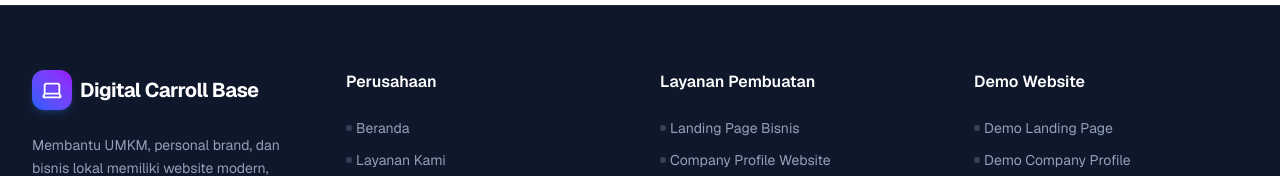
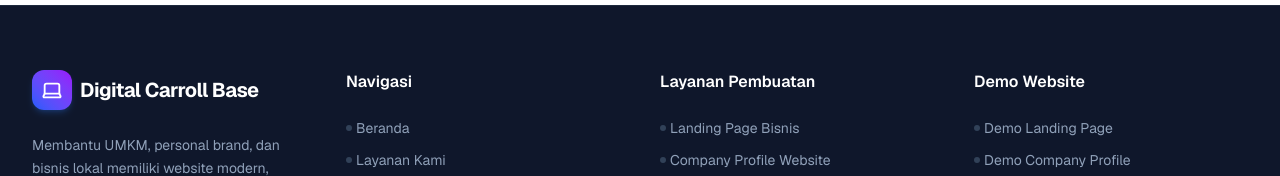
Before and after one commit to aul-ar/digital-carroll-base, a Next.js app: page / in a window 1280 px wide. Shown: the part 10447-10623 px from the top of the page. Built offline with nearby package versions, Linux system fonts and the light colour scheme.

Commit message:
Update footer navigation heading

```diff
--- a/src/components/Footer.tsx
+++ b/src/components/Footer.tsx
@@ -76,7 +76,7 @@ export const Footer: React.FC = () => {
 
           {/* Quick Links Col */}
           <div className="space-y-6">
-            <h3 className="text-white font-semibold text-base">Perusahaan</h3>
+            <h3 className="text-white font-semibold text-base">Navigasi</h3>
             <ul className="space-y-3 text-sm">
               {companyLinks.map((link) => (
                 <li key={link.name}>
```
